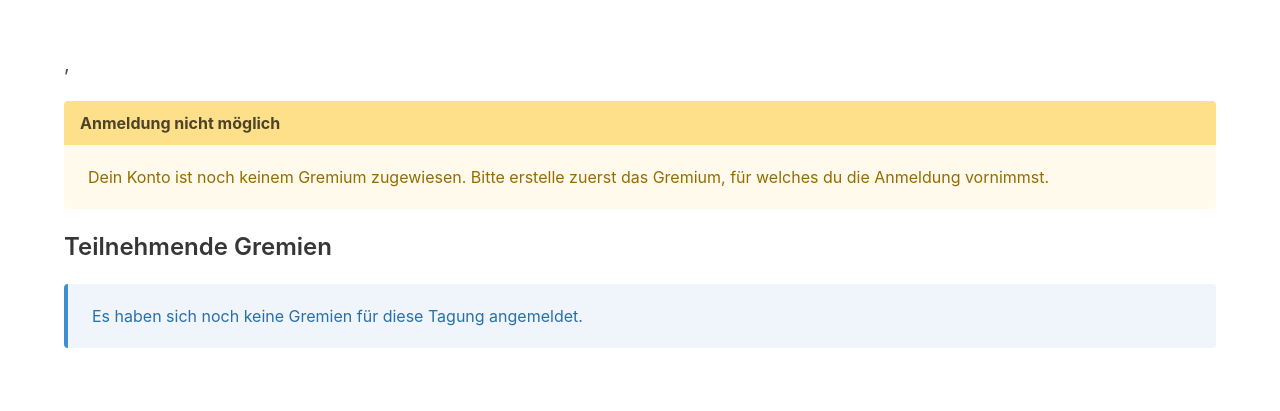
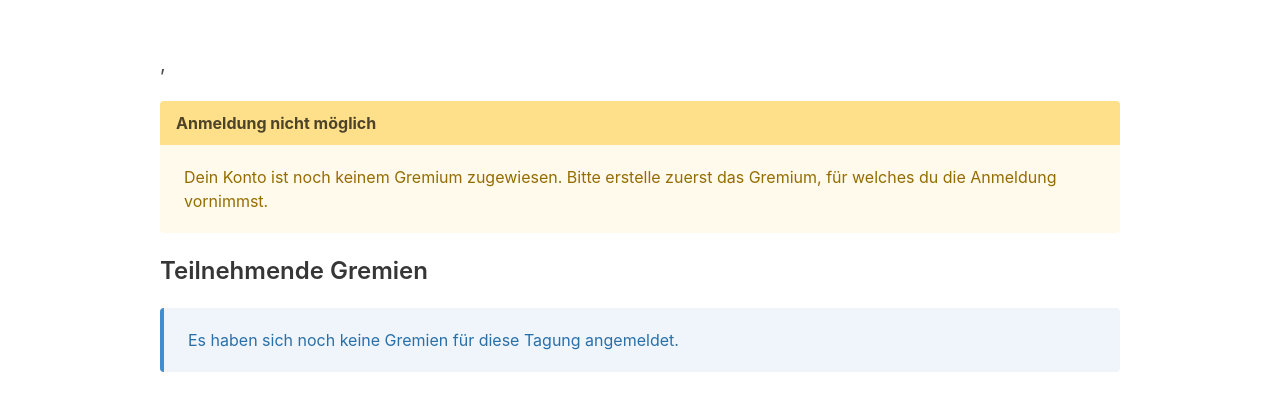
Before and after one commit to timptner/fatama, a Django app: template congresses/templates/congresses/congress_detail.html in a window 1280 px wide. Shown: the part 52-463 px from the top of the page. Run offline with Django 5.2, Linux system fonts and the light colour scheme; the template is opened without the code that fills it, so the values that code supplies are empty.

Commit message:
Update template

```diff
--- a/congresses/templates/congresses/congress_detail.html
+++ b/congresses/templates/congresses/congress_detail.html
@@ -6,7 +6,7 @@
 
 {% block content %}
     <section class="section">
-        <div class="container">
+        <div class="container is-max-desktop">
             <h3 class="title">{{ congress.title }}</h3>
             <h5 class="subtitle">{{ congress.location }}, {{ congress.year }}</h5>
 
@@ -58,11 +58,10 @@
             {% endif %}
 
             <h4 class="title is-4">Teilnehmende Gremien</h4>
-            <div class="columns is-multiline">
-                {% regroup congress.attendance_set.all by council.university as university_list %}
+
+            {% regroup congress.attendance_set.all|dictsort:"council.university" by council.university as university_list %}
             {% for university, attendance_list in university_list %}
-                    <div class="column is-one-third">
-                        <div class="box">
+                <div class="block">
                     <p class="has-text-weight-bold">
                         <span class="icon-text">
                             <span class="icon">
@@ -82,17 +81,13 @@
                         </p>
                     {% endfor %}
                 </div>
-                    </div>
             {% empty %}
-                    <div class="column is-full">
                 <article class="message is-info">
                     <div class="message-body">
                         Es haben sich noch keine Gremien für diese Tagung angemeldet.
                     </div>
                 </article>
-                    </div>
             {% endfor %}
-            </div>
         </div>
     </section>
 {% endblock %}
```
Lines whose indentation alone changed are shown as unchanged.
